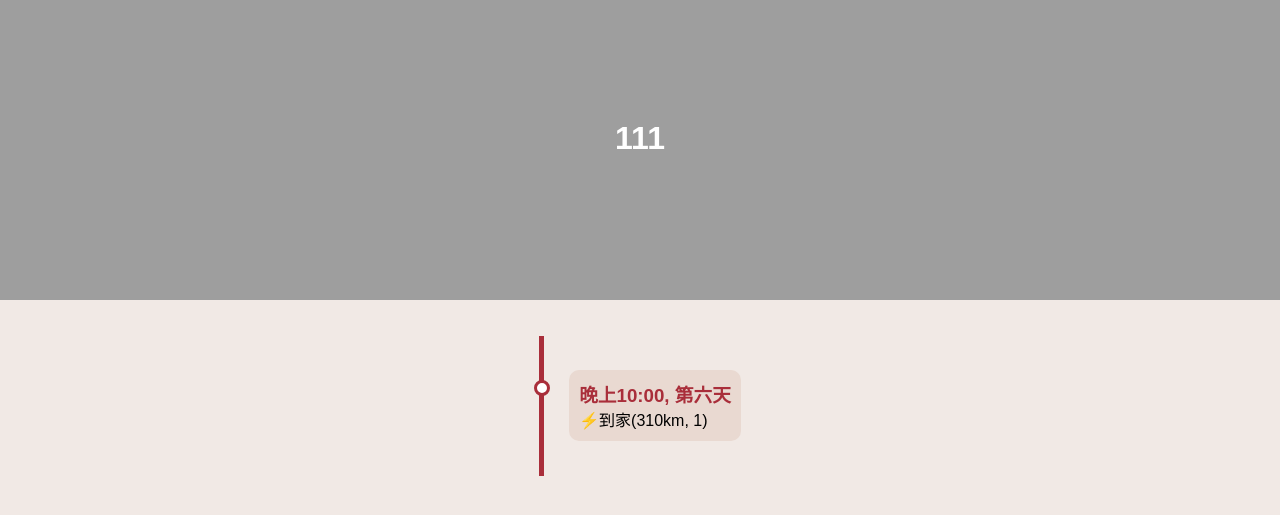
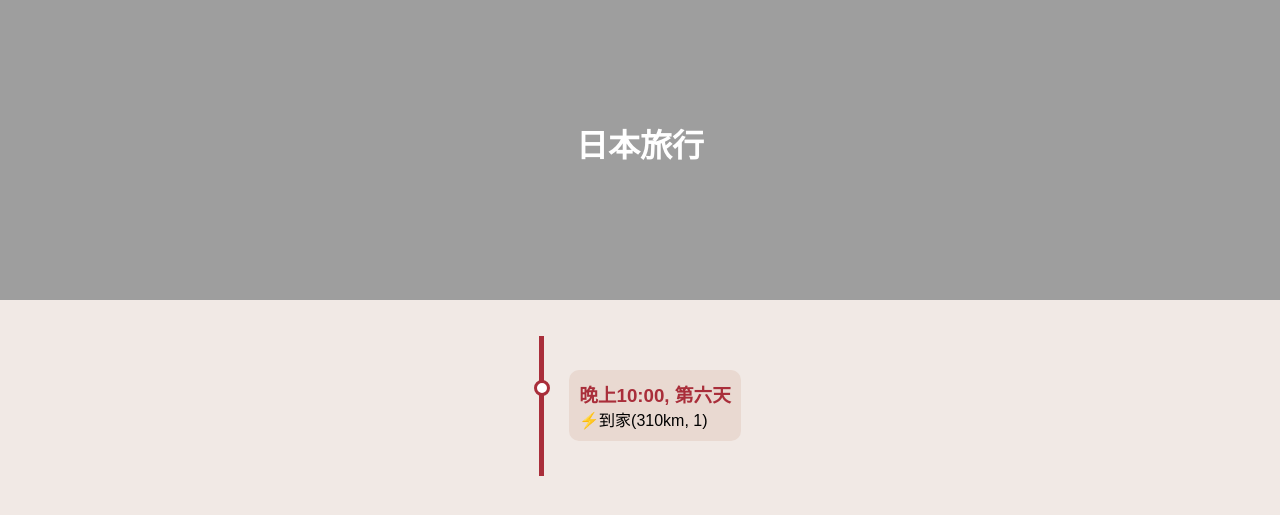
Before and after one commit to ryanwli/ryanwli.github.io, a Jekyll site: the page trip/2024/japan/index.html, which Jekyll copies as it is, in a window 1280 px wide. Shown: the top 515 px of the page. Built offline with Jekyll 4.4.1, drawn with Linux system fonts in a browser that asks for light colours.

Commit message:
add new trip

```diff
--- a/trip/2024/japan/index.html
+++ b/trip/2024/japan/index.html
@@ -176,7 +176,7 @@
 <body>
   <header>
     <div class="container text-center">
-      <h1>111</h1>
+      <h1>日本旅行</h1>
     </div>
   </header>
 
```
